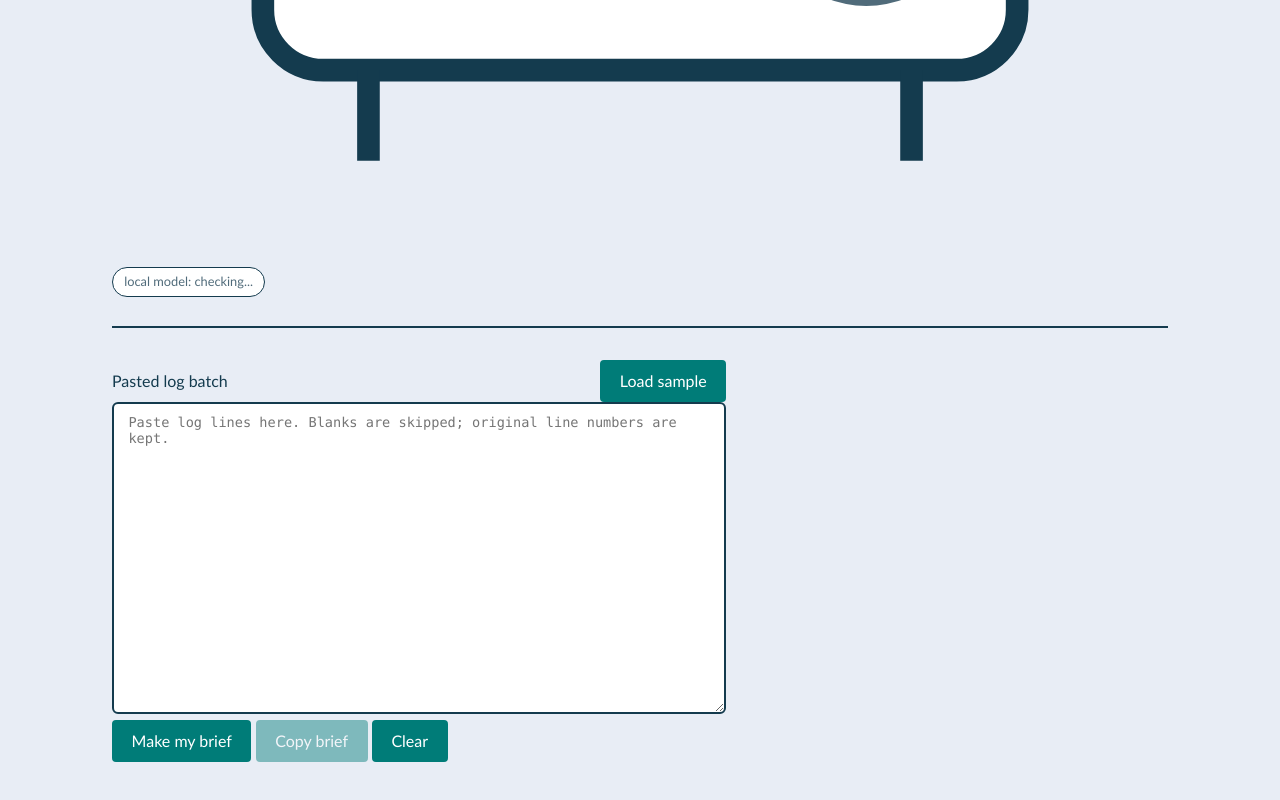
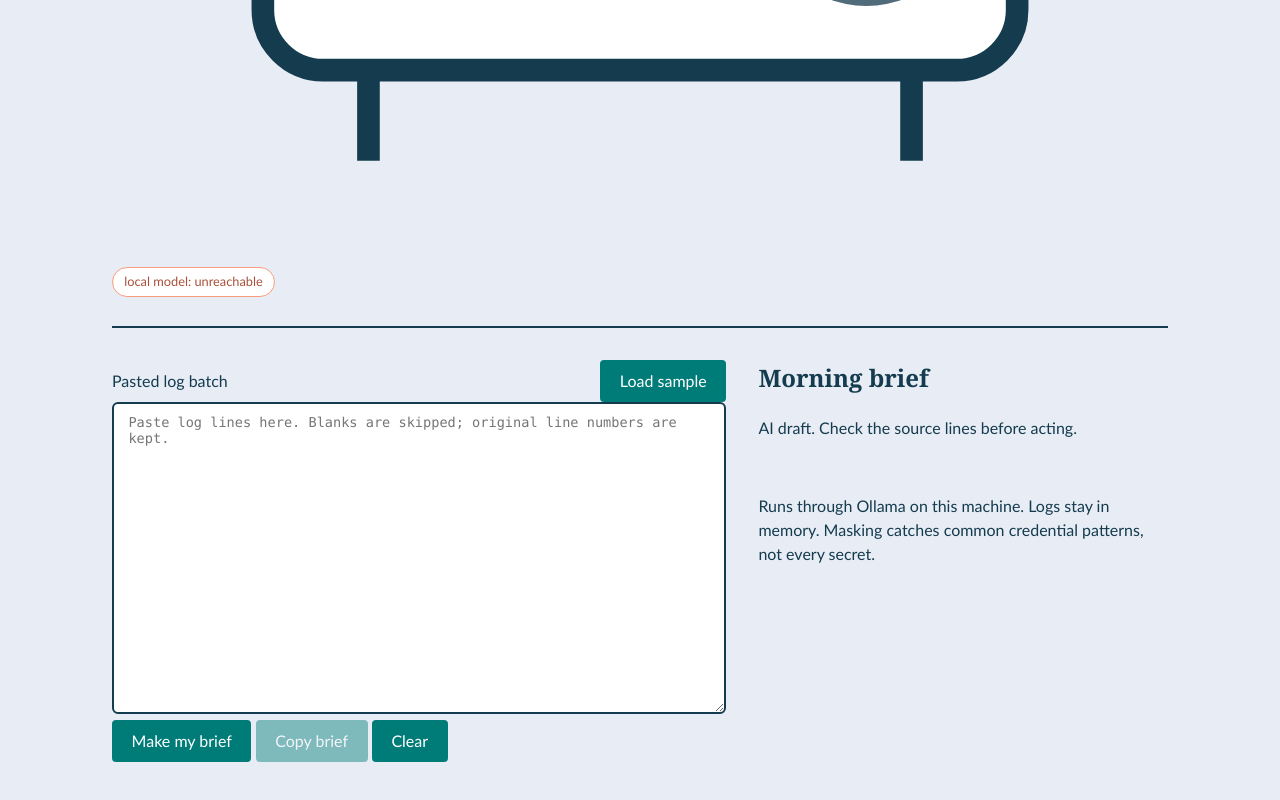
Before and after one commit to princejain756/naplog, a website: page public/index.html in a window 1280 px wide. Shown: the part 791-1591 px from the top of the page. Drawn offline with Linux system fonts and the light colour scheme; no server answers.

Commit message:
Extend index.html

```diff
--- a/public/index.html
+++ b/public/index.html
@@ -44,3 +44,18 @@
         <button id="clear" type="button">Clear</button>
       </div>
     </section>
+
+    <section class="brief" aria-labelledby="brief-label">
+      <div class="brief-head">
+        <h2 id="brief-label">Morning brief</h2>
+        <p class="draft-note">AI draft. Check the source lines before acting.</p>
+      </div>
+      <p id="status" class="status" role="status" aria-live="polite"></p>
+      <div id="incidents" class="incidents" aria-live="polite"></div>
+      <p class="privacy">Runs through Ollama on this machine. Logs stay in memory. Masking catches common credential patterns, not every secret.</p>
+    </section>
+  </main>
+
+  <script src="/app.js" defer></script>
+</body>
+</html>
```
